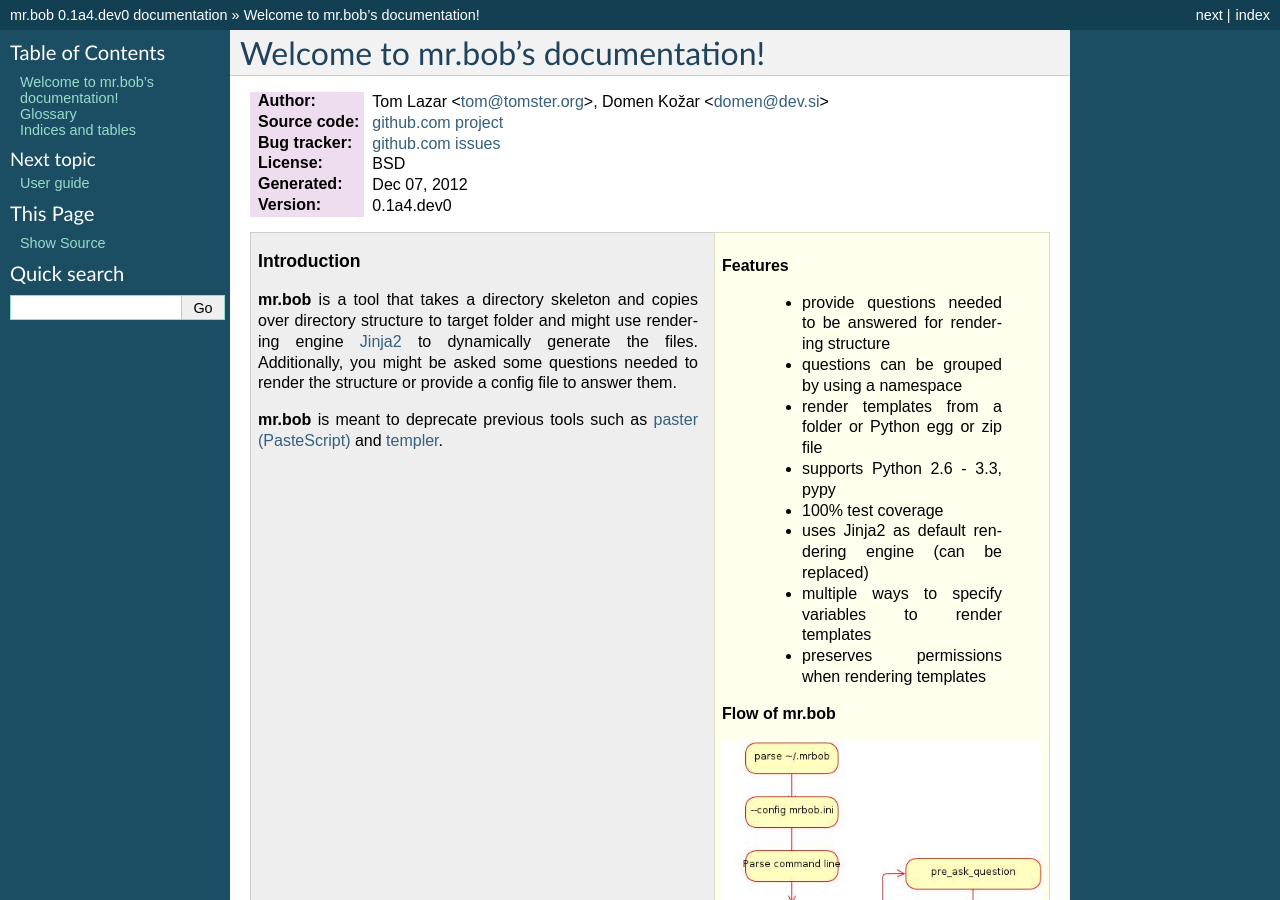
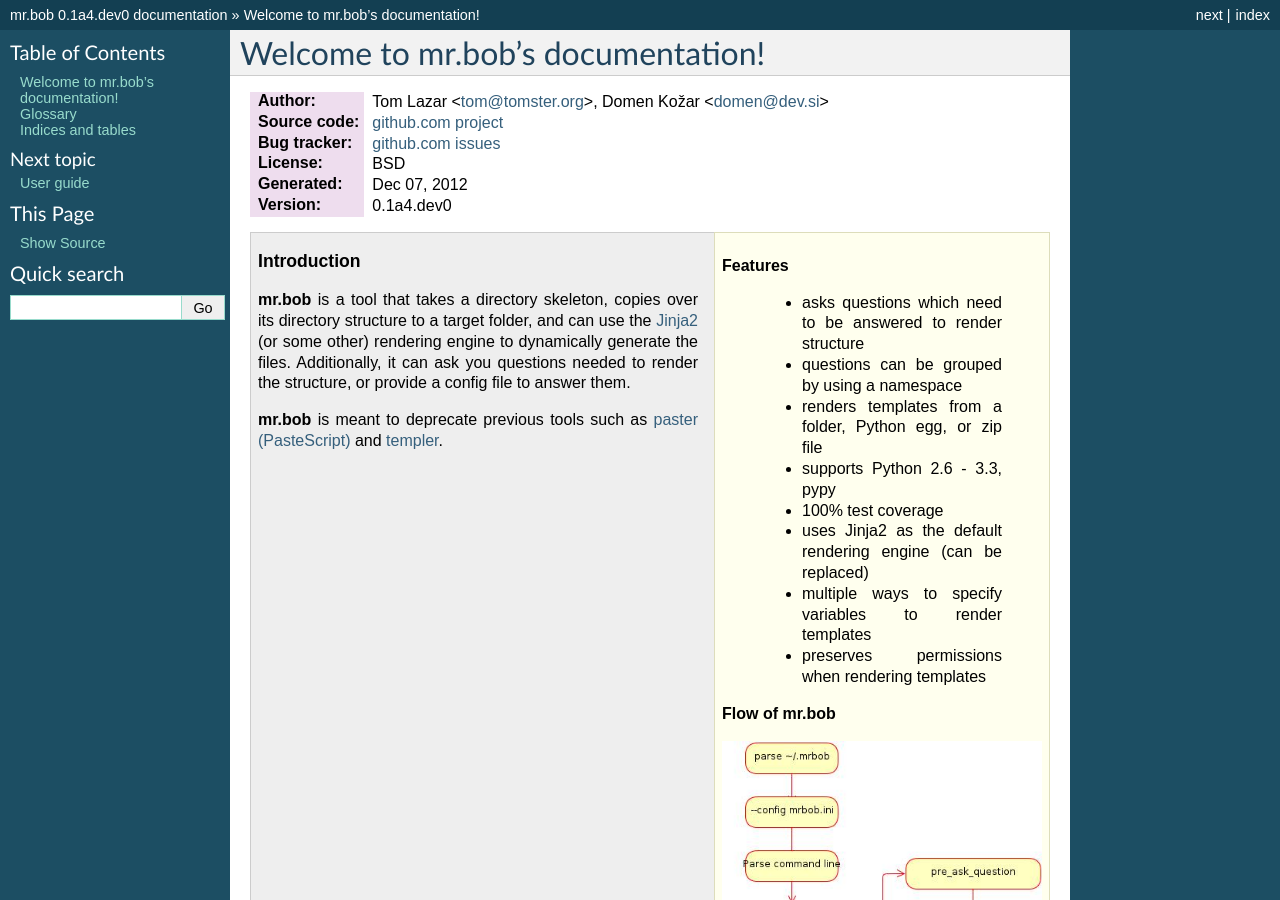
Before and after one commit to collective/mr.bob, a Sphinx documentation site: the page built from docs/source/index.rst, in a window 1280 px wide and 900 px high. Built offline with Sphinx 7.4.7, drawn with Linux system fonts in a browser that asks for light colours.

Commit message:
Various English-language  nitpicks
Conflicts:

	README.rst

```diff
--- a/docs/source/index.rst
+++ b/docs/source/index.rst
@@ -11,12 +11,12 @@
 
 .. sidebar:: Features
 
-    - provide questions needed to be answered for rendering structure
+    - asks questions which need to be answered to render structure
     - questions can be grouped by using a namespace
-    - render templates from a folder or Python egg or zip file
+    - renders templates from a folder, Python egg, or zip file
     - supports Python 2.6 - 3.3, pypy
     - 100% test coverage
-    - uses Jinja2 as default rendering engine (can be replaced)
+    - uses Jinja2 as the default rendering engine (can be replaced)
     - multiple ways to specify variables to render templates
     - preserves permissions when rendering templates
 
@@ -28,11 +28,11 @@
 
 .. topic:: Introduction
 
-   **mr.bob** is a tool that takes a directory skeleton and copies over
-   directory structure to target folder and might use rendering engine
-   `Jinja2 <http://jinja.pocoo.org/>`_ to dynamically generate the files. Additionally, you might be
-   asked some questions needed to render the structure or provide a config
-   file to answer them.
+   **mr.bob** is a tool that takes a directory skeleton, copies over
+   its directory structure to a target folder, and can use the `Jinja2
+   <http://jinja.pocoo.org/>`_ (or some other) rendering engine to dynamically
+   generate the files. Additionally, it can ask you questions needed
+   to render the structure, or provide a config file to answer them.
 
    **mr.bob** is meant to deprecate previous tools such as
    `paster (PasteScript) <http://pythonpaste.org/script/>`_
--- a/docs/source/other.rst
+++ b/docs/source/other.rst
@@ -16,4 +16,4 @@
 - PasteScript uses Cheetah which doesn't work on PyPy and has C extensions that need to be compiled
 - PasteScript in unmaintainable, with really dodgy code
 - PasteScript doesn't preserve permissions when copying/rendering files
-- mr.bob is just 200 lines of code with some extra features in mind that PasteScript cannot provide such as Python API to be used by higher level libraries
+- mr.bob is just 200 lines of code with some extra features in mind that PasteScript cannot provide, such as a Python API for use by higher level libraries
```
Also changed, not shown: docs/source/templateauthor.rst (+9 -9 lines), docs/source/userguide.rst (+5 -5 lines), 2 other files.
